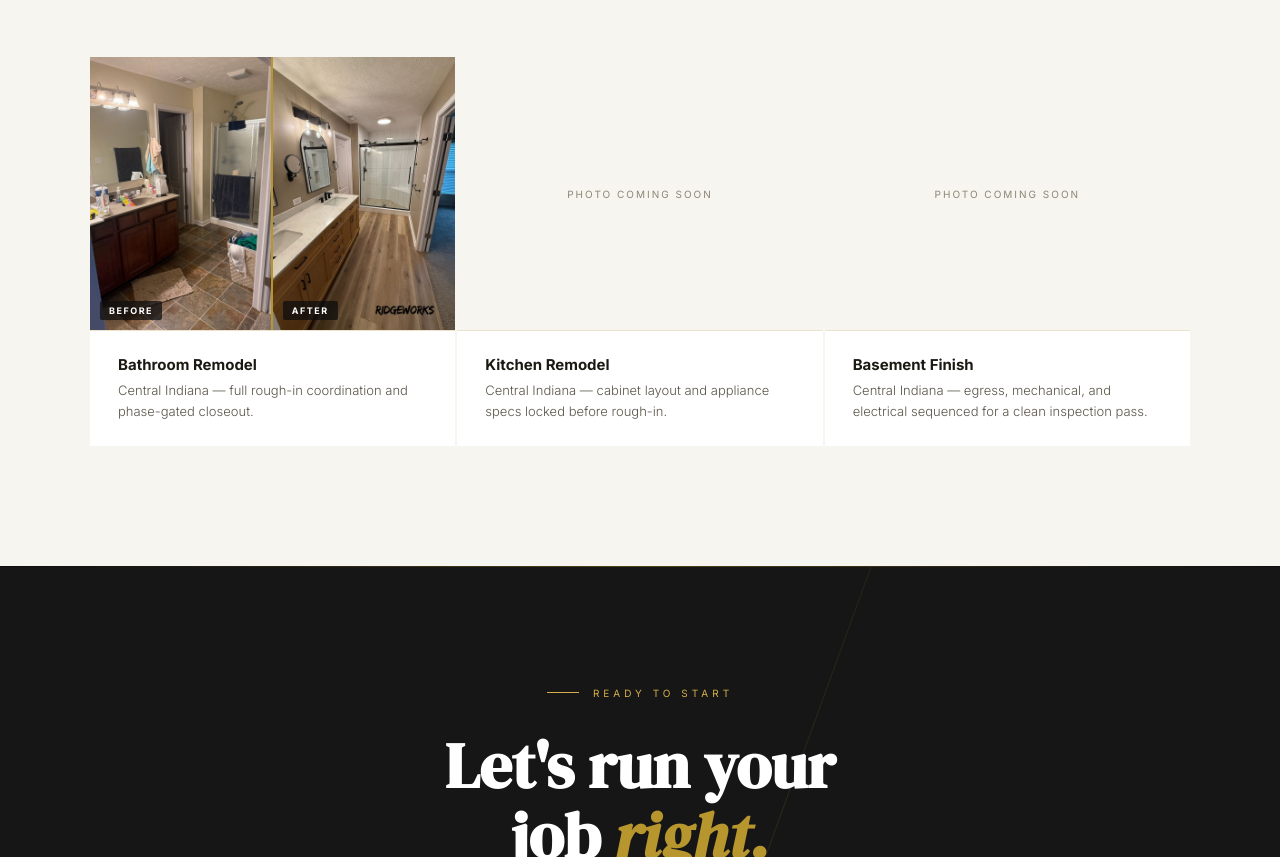
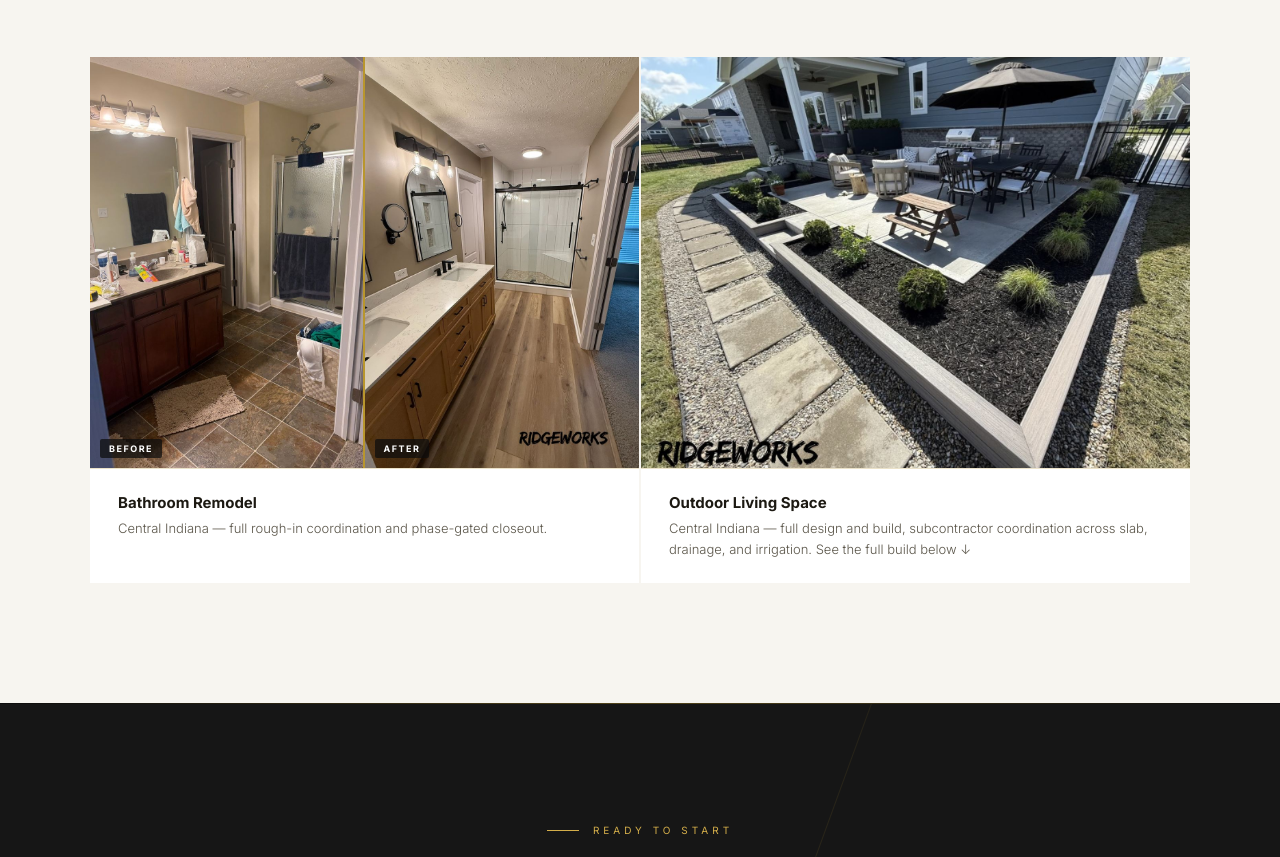
Before and after one commit to ridgeworksconstruction/ridgeworks-site, a plain HTML site: page index.html in a window 1280 px wide. Shown: the part 10420-11277 px from the top of the page. Drawn offline with Linux system fonts and the light colour scheme; a script that the page names is missing.

Commit message:
Swap Recent Work placeholders for Outdoor Living card

```diff
--- a/index.html
+++ b/index.html
@@ -825,12 +825,15 @@
   }
 
   .project-grid {
-    display: grid; grid-template-columns: repeat(3, 1fr); gap: 2px;
+    display: grid; grid-template-columns: repeat(2, 1fr); gap: 2px;
   }
 
   .project-card {
     background: var(--paper-card);
-  }
+    display: block; text-decoration: none; color: inherit;
+    transition: opacity 0.2s ease;
+  }
+  a.project-card:hover { opacity: 0.85; }
 
   .project-photo {
     aspect-ratio: 4 / 3;
@@ -1522,20 +1525,13 @@
           <p>Central Indiana — full rough-in coordination and phase-gated closeout.</p>
         </div>
       </div>
-      <div class="project-card">
-        <div class="project-photo"><span class="project-photo-label">Photo Coming Soon</span></div>
+      <a class="project-card" href="#featured-project">
+        <div class="project-photo"><img src="featured-hero.jpg" alt="Finished custom outdoor living space built by Ridgeworks Construction — Central Indiana" loading="lazy"></div>
         <div class="project-info">
-          <h3>Kitchen Remodel</h3>
-          <p>Central Indiana — cabinet layout and appliance specs locked before rough-in.</p>
+          <h3>Outdoor Living Space</h3>
+          <p>Central Indiana — full design and build, subcontractor coordination across slab, drainage, and irrigation. See the full build below ↓</p>
         </div>
-      </div>
-      <div class="project-card">
-        <div class="project-photo"><span class="project-photo-label">Photo Coming Soon</span></div>
-        <div class="project-info">
-          <h3>Basement Finish</h3>
-          <p>Central Indiana — egress, mechanical, and electrical sequenced for a clean inspection pass.</p>
-        </div>
-      </div>
+      </a>
     </div>
   </div>
 </section>
```
